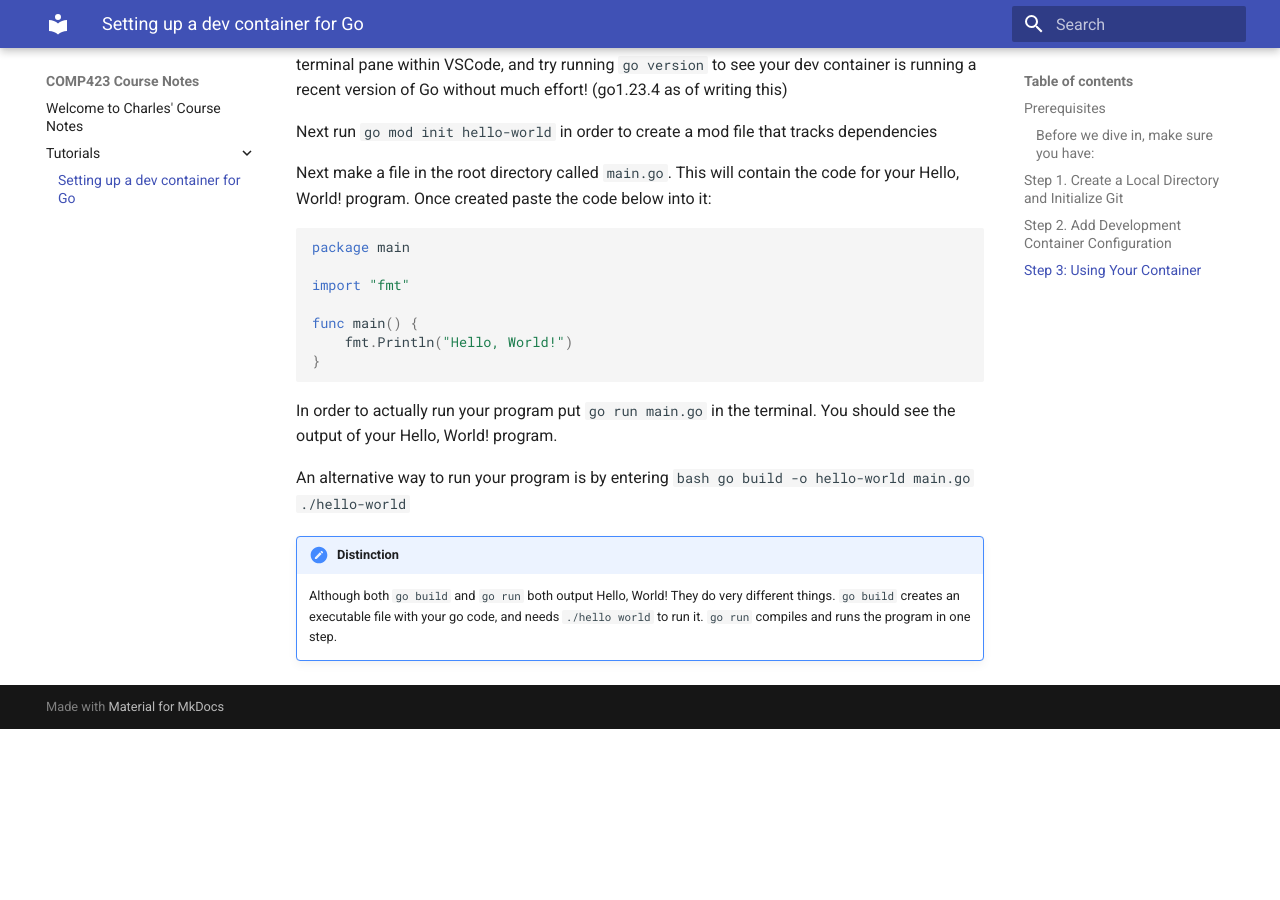
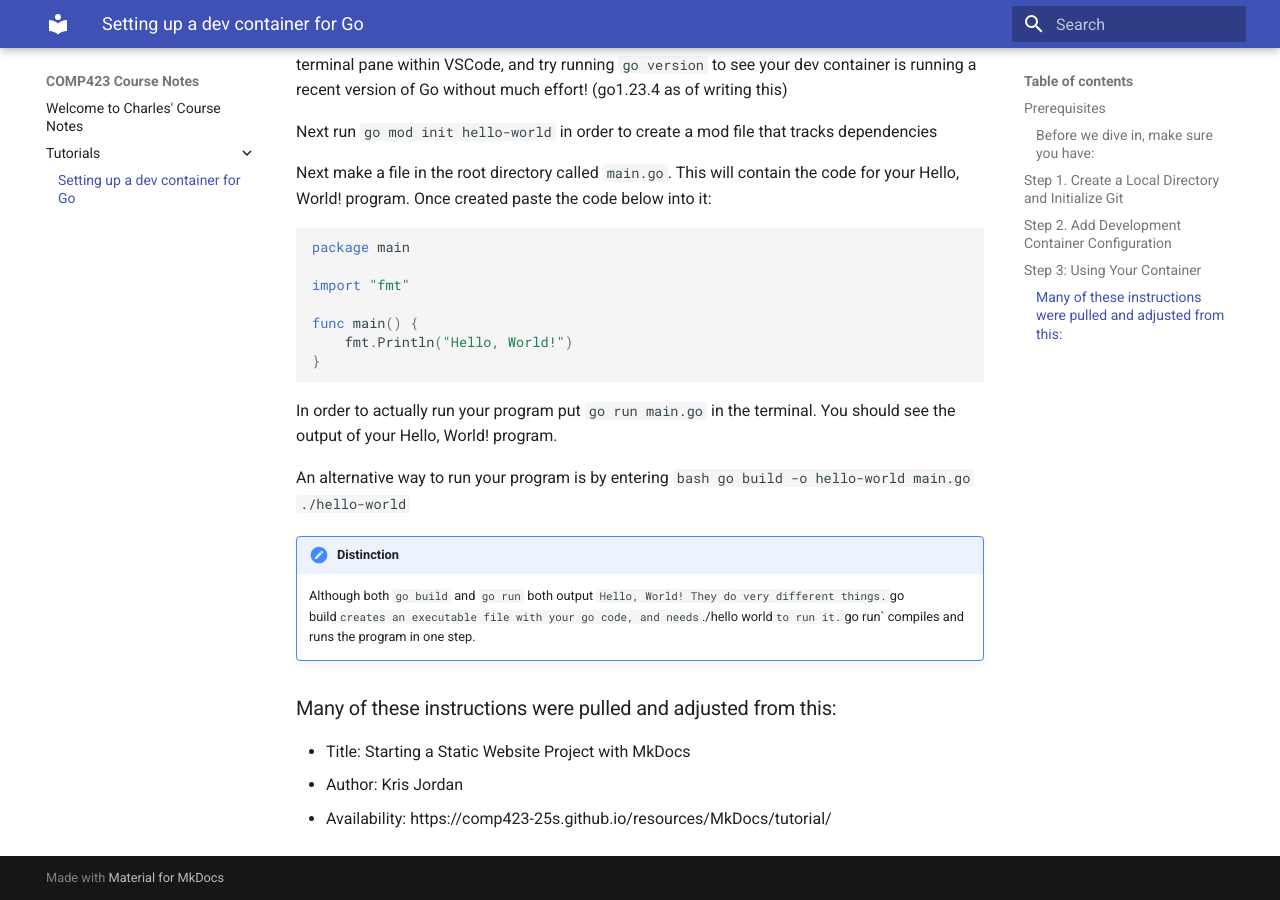
Before and after one commit to crwilt/comp423-course-notes, an MkDocs documentation site: the page built from docs/tutorials/go-setup.md, in a window 1280 px wide and 900 px high, scrolled down 1556 px. Built offline with MkDocs 1.6.1 and Material for MkDocs 9.7.7, drawn with Linux system fonts in a browser that asks for light colours; before the commit the page ends 2285 px from its top, so only the background shows below that.

Commit message:
first draft

````diff
--- a/docs/tutorials/go-setup.md
+++ b/docs/tutorials/go-setup.md
@@ -72,4 +72,9 @@ go build -o hello-world main.go
 ./hello-world```
 
 !!! note "Distinction"
-    Although both `go build` and `go run` both output Hello, World! They do very different things. `go build` creates an executable file with your go code, and needs `./hello world` to run it. `go run` compiles and runs the program in one step.
+    Although both `go build` and `go run` both output `Hello, World! They do very different things. `go build` creates an executable file with your go code, and needs `./hello world` to run it. `go run` compiles and runs the program in one step.
+
+### Many of these instructions were pulled and adjusted from this:
+* Title: Starting a Static Website Project with MkDocs
+* Author: Kris Jordan
+* Availability: https://comp423-25s.github.io/resources/MkDocs/tutorial/
````
